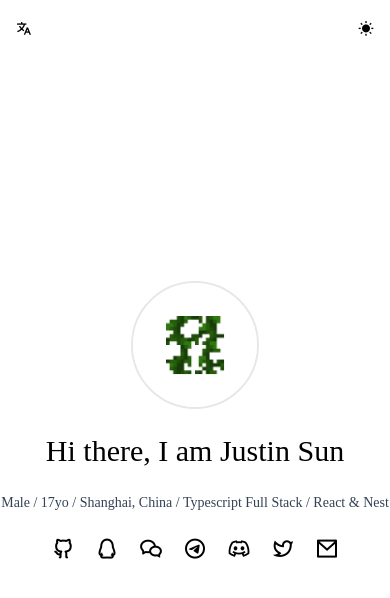
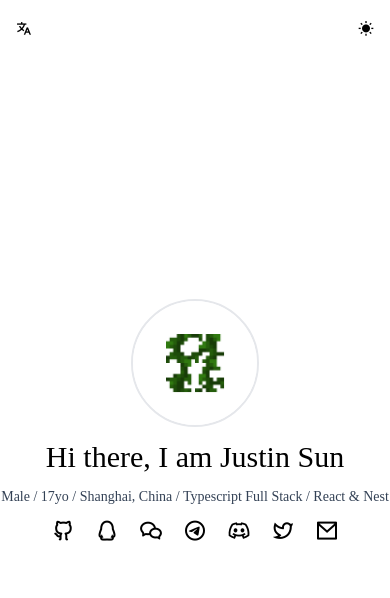
Before and after one commit to jsun969/home, a React (Vite) app: page / in a window 390 px wide. Shown: the top 598 px of the page. Built offline with nearby package versions, Linux system fonts and the light colour scheme; a web font is replaced by a local one.

Commit message:
fix: modify between margin on phone

```diff
--- a/src/App.tsx
+++ b/src/App.tsx
@@ -20,7 +20,7 @@ const App: React.FC = () => {
         <LanguageToggleButton />
       </div>
 
-      <div className="m-auto text-center flex flex-col gap-6">
+      <div className="m-auto text-center flex flex-col gap-3 sm:gap-6">
         <AvatarTitleDesc />
         <SocialInfo />
       </div>
```
